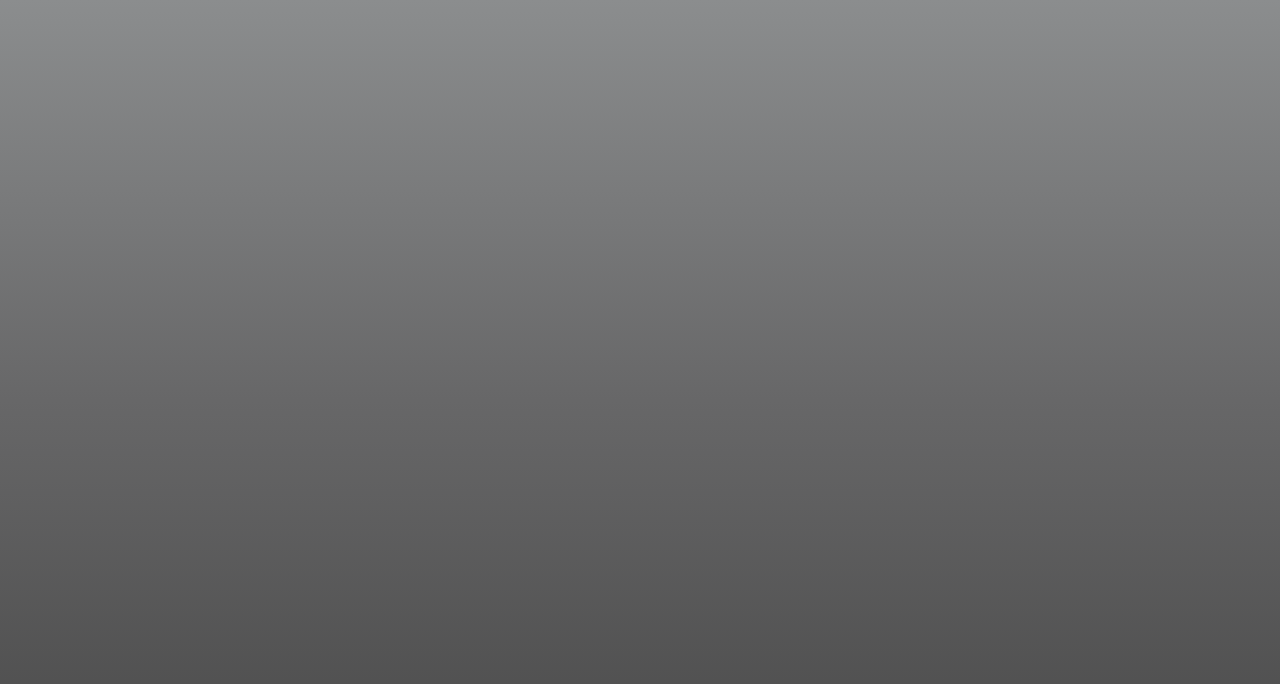
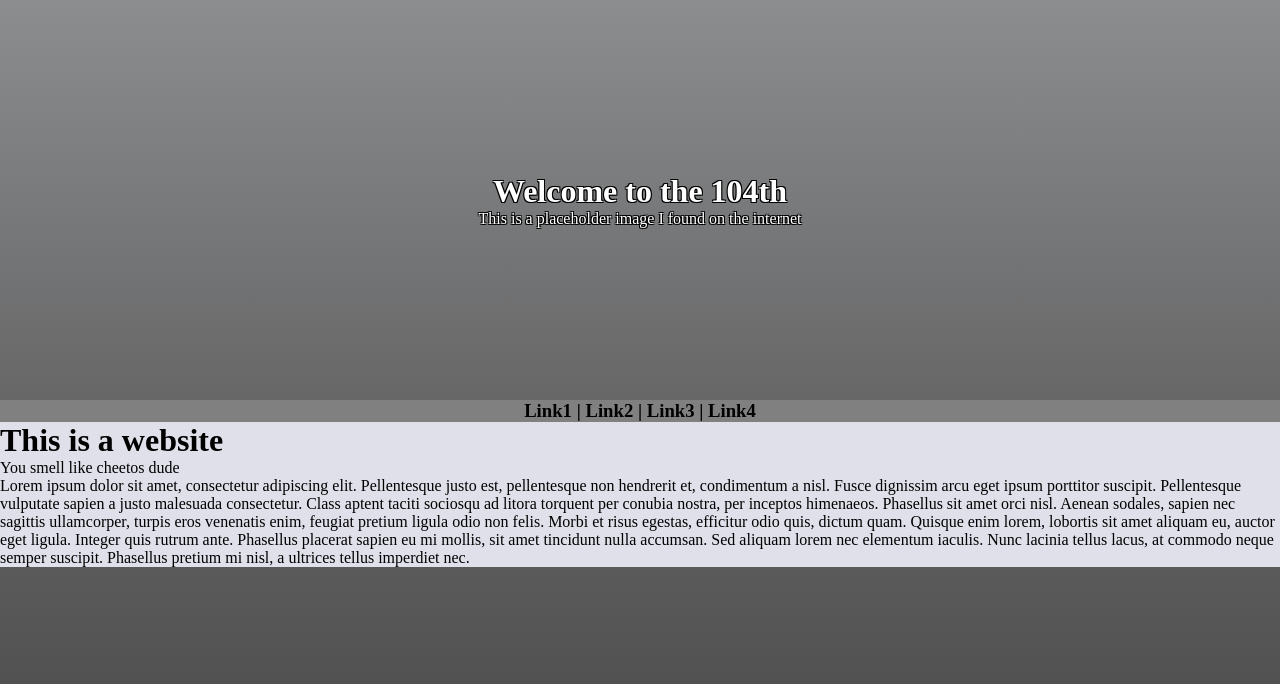
Before and after one commit to Vehmak/104thWebsite, a plain HTML site: page index.html in a window 1280 px wide. Drawn offline with Linux system fonts and the light colour scheme.

Commit message:
Updated Index

```diff
--- a/index.html
+++ b/index.html
@@ -9,6 +9,20 @@
 </head>
 
 <body>
+<div class="intro-image">
+  <div class="cool-text">
+    <h1>Welcome to the 104th</h1>
+    <p>This is a placeholder image I found on the internet</p>
+  </div>
+</div>
+  <nav>
+  <h3>Link1 | Link2 | Link3 | Link4</h3>
+  </nav>
+  <main>
+  <h1> This is a website </h1>
+  <p> You smell like cheetos dude </p>
 
+  <p> Lorem ipsum dolor sit amet, consectetur adipiscing elit. Pellentesque justo est, pellentesque non hendrerit et, condimentum a nisl. Fusce dignissim arcu eget ipsum porttitor suscipit. Pellentesque vulputate sapien a justo malesuada consectetur. Class aptent taciti sociosqu ad litora torquent per conubia nostra, per inceptos himenaeos. Phasellus sit amet orci nisl. Aenean sodales, sapien nec sagittis ullamcorper, turpis eros venenatis enim, feugiat pretium ligula odio non felis. Morbi et risus egestas, efficitur odio quis, dictum quam. Quisque enim lorem, lobortis sit amet aliquam eu, auctor eget ligula. Integer quis rutrum ante. Phasellus placerat sapien eu mi mollis, sit amet tincidunt nulla accumsan. Sed aliquam lorem nec elementum iaculis. Nunc lacinia tellus lacus, at commodo neque semper suscipit. Phasellus pretium mi nisl, a ultrices tellus imperdiet nec. </p>
+  </main>
 </body>
 </html>
```
